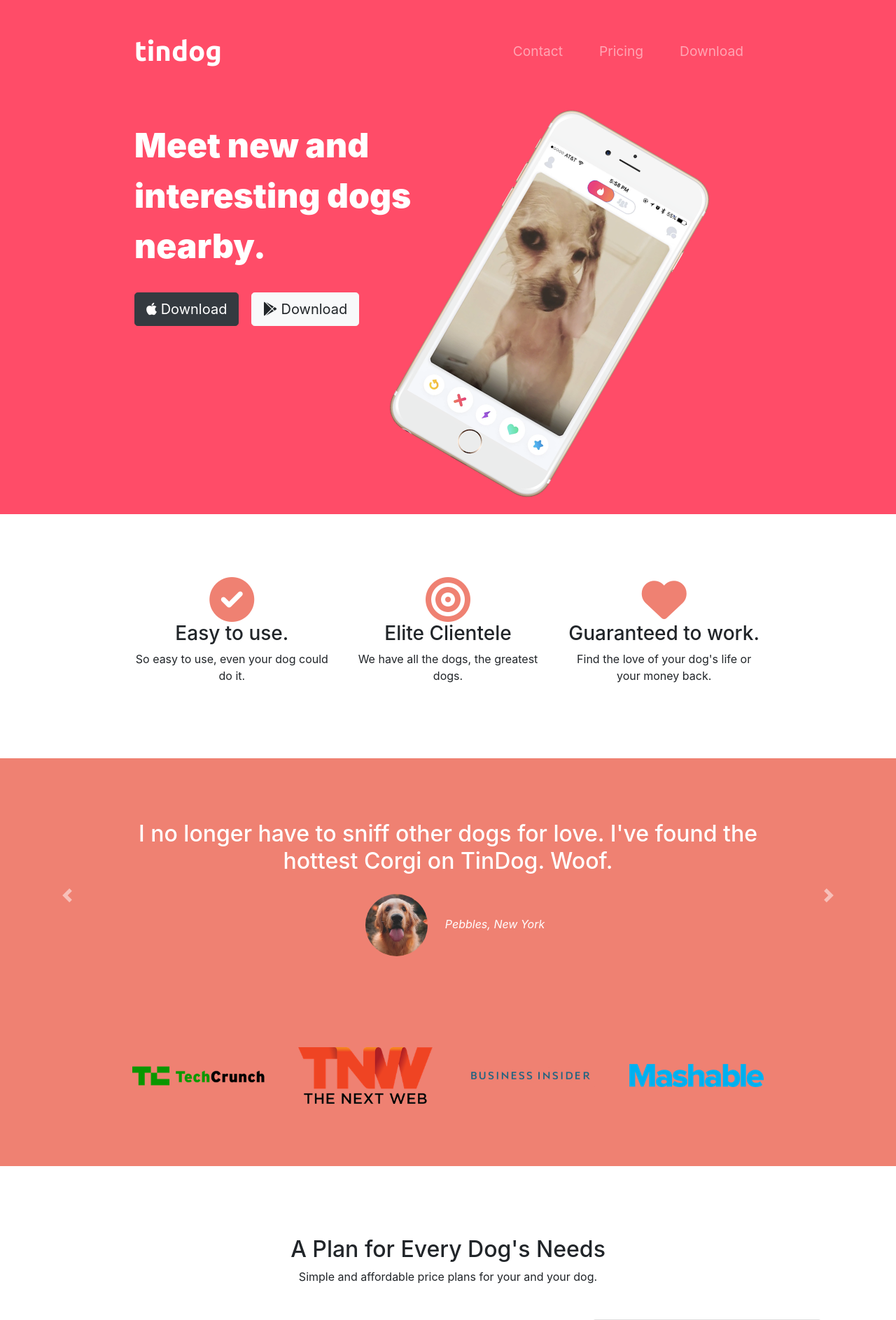
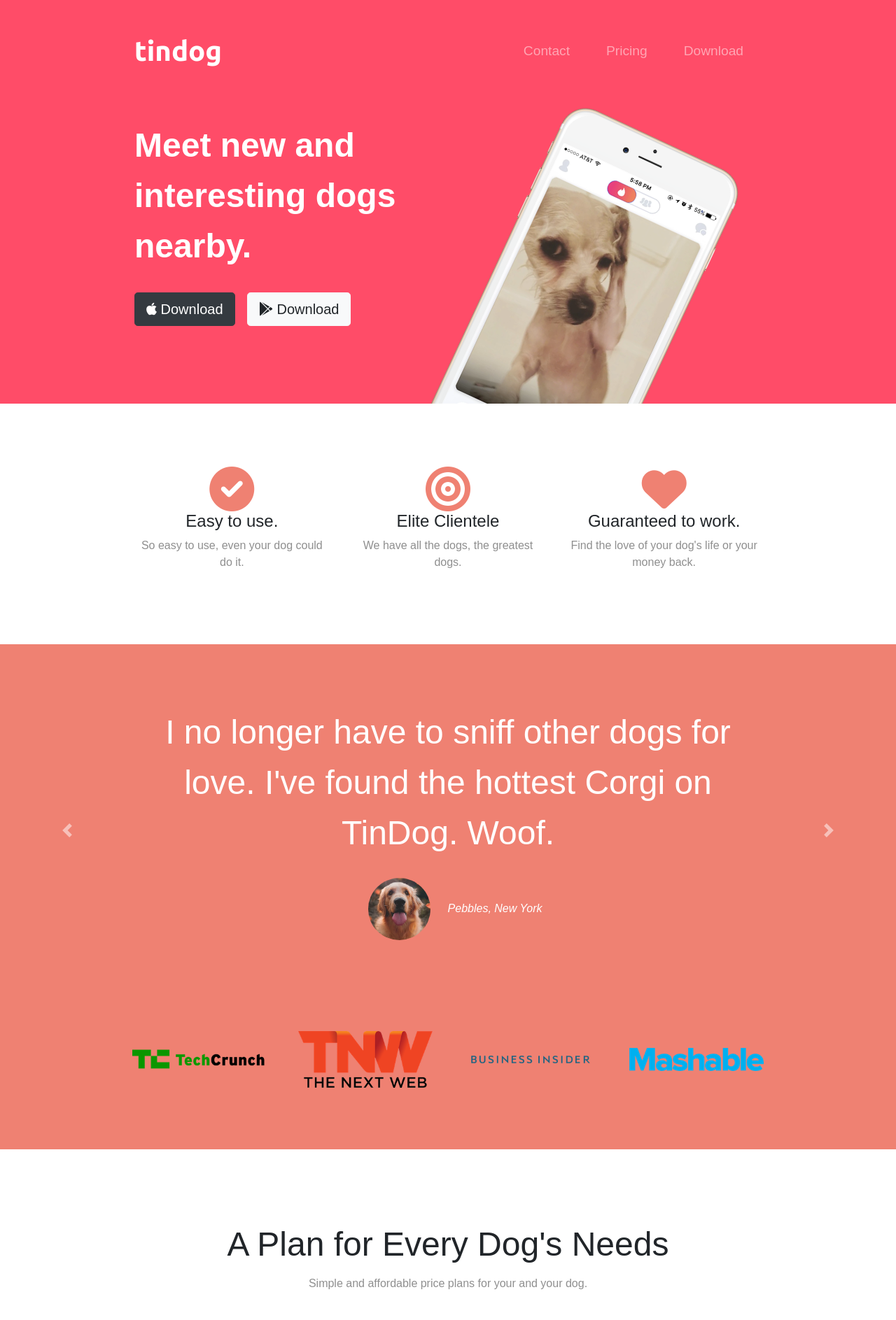
Before and after one commit to DevCeylan/BeginnerProjects, a PHP site: page / in a window 1280 px wide. Shown: the top 1887 px of the page at 70% size. Run offline with PHP 8.4, Linux system fonts and the light colour scheme.

Commit message:
new sections + refactoring

```diff
--- a/4_TinDog/index.html
+++ b/4_TinDog/index.html
@@ -5,10 +5,6 @@
   <meta charset="utf-8">
   <title>TinDog</title>
 
-  <!-- Google Fonts -->
-  <link
-    href="https://fonts.googleapis.com/css2?family=Montserrat:wght@100;300;400;500;900&family=Ubuntu:wght@300;400;700&display=swap"
-    rel="stylesheet">
   <!-- Bootstrap -->
   <link rel="stylesheet" href="https://cdn.jsdelivr.net/npm/bootstrap@4.6.1/dist/css/bootstrap.min.css"
     integrity="sha384-zCbKRCUGaJDkqS1kPbPd7TveP5iyJE0EjAuZQTgFLD2ylzuqKfdKlfG/eSrtxUkn" crossorigin="anonymous">
@@ -16,6 +12,12 @@
   <link rel="stylesheet" href="https://cdnjs.cloudflare.com/ajax/libs/font-awesome/6.0.0-beta2/css/all.min.css"
     integrity="sha512-YWzhKL2whUzgiheMoBFwW8CKV4qpHQAEuvilg9FAn5VJUDwKZZxkJNuGM4XkWuk94WCrrwslk8yWNGmY1EduTA=="
     crossorigin="anonymous" referrerpolicy="no-referrer" />
+  <!-- Google Fonts -->
+  <link
+    href="https://fonts.googleapis.com/css2?family=Montserrat:wght@100;300;400;500;900&family=Ubuntu:wght@300;400;700&display=swap"
+    rel="stylesheet">
+
+  <link href="https://fonts.googleapis.com/css2?family=Ubuntu&display=swap" rel="stylesheet">
   <!-- Custom Css -->
   <link rel="stylesheet" href="styles.css">
 </head>
@@ -36,24 +38,23 @@
         <div class="collapse navbar-collapse" id="navbarSupportedContent">
           <ul class="navbar-nav ml-auto">
             <li class="nav-item">
-              <a class="nav-link" href="">Contact</a>
+              <a class="nav-link" href="#footer">Contact</a>
             </li>
             <li class="nav-item">
-              <a class="nav-link" href="">Pricing</a>
+              <a class="nav-link" href="#pricing">Pricing</a>
             </li>
             <li class="nav-item">
-              <a class="nav-link" href="">Download</a>
+              <a class="nav-link" href="#cta">Download</a>
             </li>
           </ul>
         </div>
       </nav>
 
-
       <!-- Title -->
 
       <div class="row">
         <div class="col-lg-6">
-          <h1>Meet new and interesting dogs nearby.</h1>
+          <h1 class="large-heading">Meet new and interesting dogs nearby.</h1>
           <button type="button" class="btn btn-dark btn-lg download-button"><i class="fab fa-apple"></i>
             Download</button>
           <button type="button" class="btn btn-light btn-lg download-button"><i class="fab fa-google-play"></i>
@@ -66,7 +67,6 @@
     </div>
 
   </section>
-
 
   <!-- Features -->
 
@@ -122,7 +122,6 @@
     </div>
 
   </section>
-
 
   <!-- Press -->
 
@@ -196,17 +195,21 @@
 
   <section id="cta">
 
-    <h3>Find the True Love of Your Dog's Life Today.</h3>
-    <button type="button">Download</button>
-    <button type="button">Download</button>
-
+    <h3 class="cta-heading">Find the True Love of Your Dog's Life Today.</h3>
+    <button type="button" class="btn btn-dark btn-lg download-button"><i class="fab fa-apple"></i>
+      Download</button>
+    <button type="button" class="btn btn-light btn-lg download-button"><i class="fab fa-google-play"></i>
+      Download</button>
   </section>
-
 
   <!-- Footer -->
 
   <footer id="footer">
 
+    <i class="social-icon fab fa-facebook-f"></i>
+    <i class="social-icon fab fa-twitter"></i>
+    <i class="social-icon fab fa-instagram"></i>
+    <i class="social-icon far fa-envelope"></i>
     <p>© Copyright 2018 TinDog</p>
 
   </footer>
--- a/4_TinDog/styles.css
+++ b/4_TinDog/styles.css
@@ -1,6 +1,35 @@
 /* Global */
-html {
+body {
   font-family: "Montserrat-Black", sans-serif;
+}
+
+h1,
+h2,
+h3,
+h4 {
+  font-family: "Montserrat-Bold", sans-serif;
+}
+
+h2 {
+  font-size: 3rem;
+  line-height: 1.5;
+}
+
+h3 {
+  font-size: 1.5rem;
+}
+
+p {
+  color: #8f8f8f;
+}
+
+/* headings */
+
+.large-heading {
+  font-family: "Montserrat-Black", sans-serif;
+  font-size: 3rem;
+  line-height: 1.5;
+  font-weight: 900;
 }
 
 /* navbar */
@@ -10,7 +39,7 @@ html {
 }
 
 .navbar-brand {
-  font-family: "Ubuntu";
+  font-family: "Ubuntu", sans-serif;
   font-size: 2.5rem;
   font-weight: bold;
 }
@@ -24,19 +53,13 @@ html {
 
 /* title */
 
-h1 {
-  font-size: 3rem;
-  line-height: 1.5;
-  font-weight: 900;
-}
-
 #title {
   background-color: #ff4c68;
   color: white;
 }
 
 .container-fluid {
-  padding: 3% 15%;
+  padding: 3% 15% 7%;
 }
 
 .download-button {
@@ -45,13 +68,18 @@ h1 {
 
 .title-img {
   width: 60%;
-  transform: rotate(30deg);
+  transform: rotate(25deg);
+  position: absolute;
+  right: 30%;
 }
 
 /* features */
+
 #features {
   padding: 7% 15%;
   text-align: center;
+  background-color: white;
+  position: relative;
 }
 .f-icon {
   color: #ef8172;
@@ -100,3 +128,40 @@ h1 {
 .pricing-column {
   padding: 3% 2%;
 }
+
+/* cta */
+
+#cta {
+  background-color: #ff4c68;
+  color: white;
+  text-align: center;
+  padding: 7% 15%;
+}
+
+#cta h3 {
+  font-family: "Montserrat-Black", sans-serif;
+}
+
+/* footer */
+
+#footer {
+  padding: 7% 15%;
+  text-align: center;
+}
+
+.social-icon {
+  margin: 20px 10px;
+}
+
+/* Queries */
+
+@media (max-width: 1024px) {
+  .title-img {
+    position: static;
+    transform: rotate(0);
+  }
+
+  #title {
+    text-align: center;
+  }
+}
```
